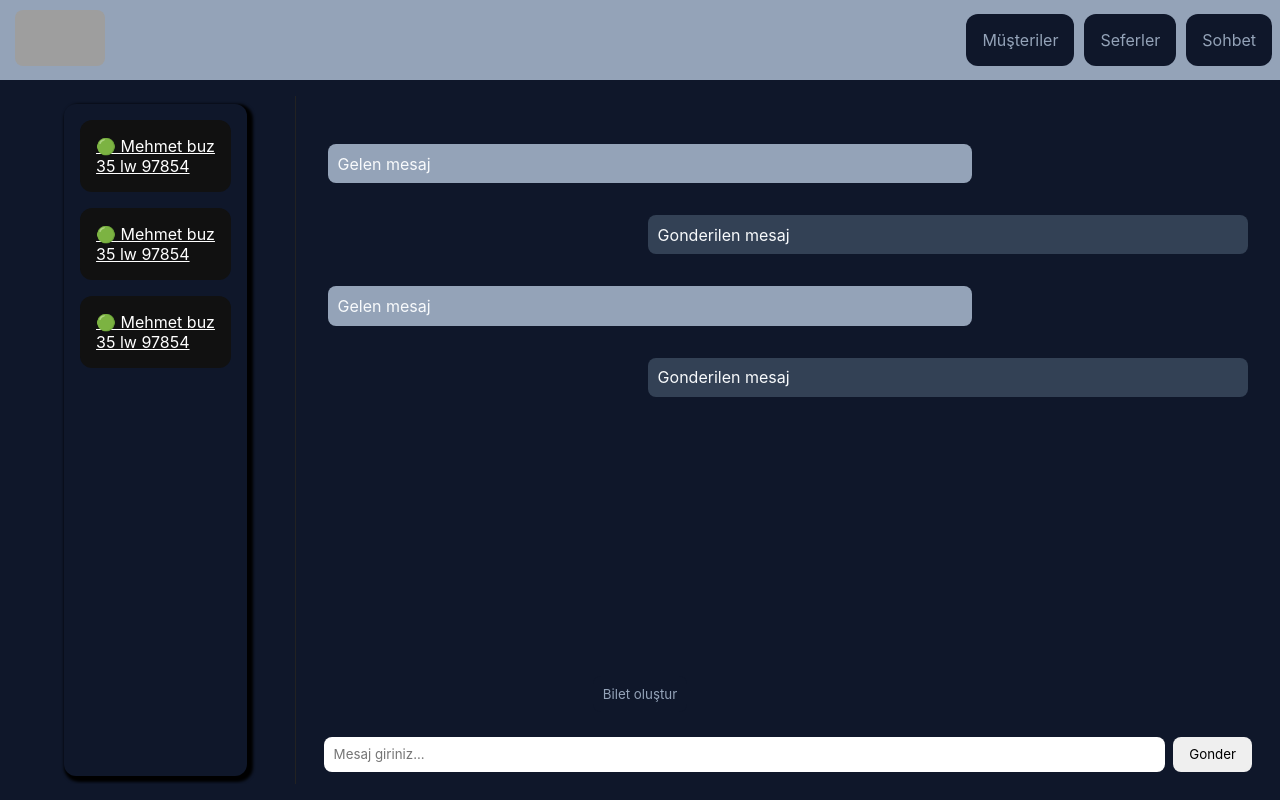
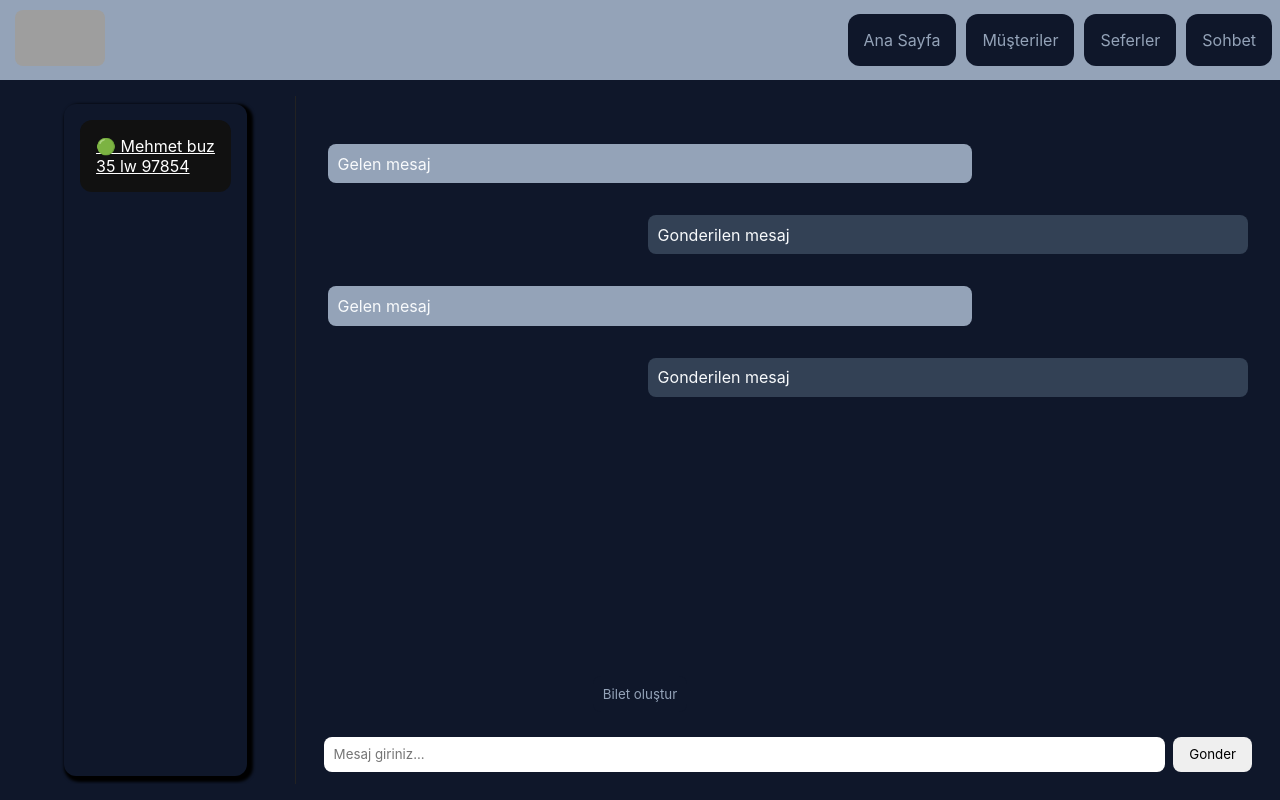
Before and after one commit to AhmetAfsarDev/Printicketer, a React (Vite) app: page / in a window 1280 px wide. Built offline with nearby package versions, Linux system fonts and the light colour scheme; grey boxes are pictures that could not be loaded.

Commit message:
Update Chat.tsx

```diff
--- a/src/Pages/Chat.tsx
+++ b/src/Pages/Chat.tsx
@@ -1,16 +1,11 @@
 import React from 'react'
+import Header from "../Header.tsx";
 
 function Chat() {
   return (
     <div className='Chat' >
-         <section className='Header' >
-            <div className="logowrapper"><img src='../public/Logo.png' /></div>
-            <ul>
-              <li><a href="#">Müşteriler</a></li>
-              <li><a href="#">Seferler</a></li>
-              <li><a href="#">Sohbet</a></li>
-            </ul>
-        </section>
+        {<Header/>}
+
 
         <div className="chatcontainer">
             <div className="activedrivers">
@@ -20,15 +15,7 @@ function Chat() {
                     <span className='Busplateinfo'>35 lw 97854</span>
                     </a></li>
 
-                    <li><a  href='#' className='Driver'>
-                    <span className="Drivername"><span className='Onlinechekking'>🟢</span> Mehmet buz </span>
-                    <span className='Busplateinfo'>35 lw 97854</span>
-                    </a></li>
 
-                      <li><a  href='#' className='Driver'>
-                    <span className="Drivername"><span className='Onlinechekking'>🟢</span> Mehmet buz </span>
-                    <span className='Busplateinfo'>35 lw 97854</span>
-                    </a></li>
                 </ul>
             </div>
 
```
